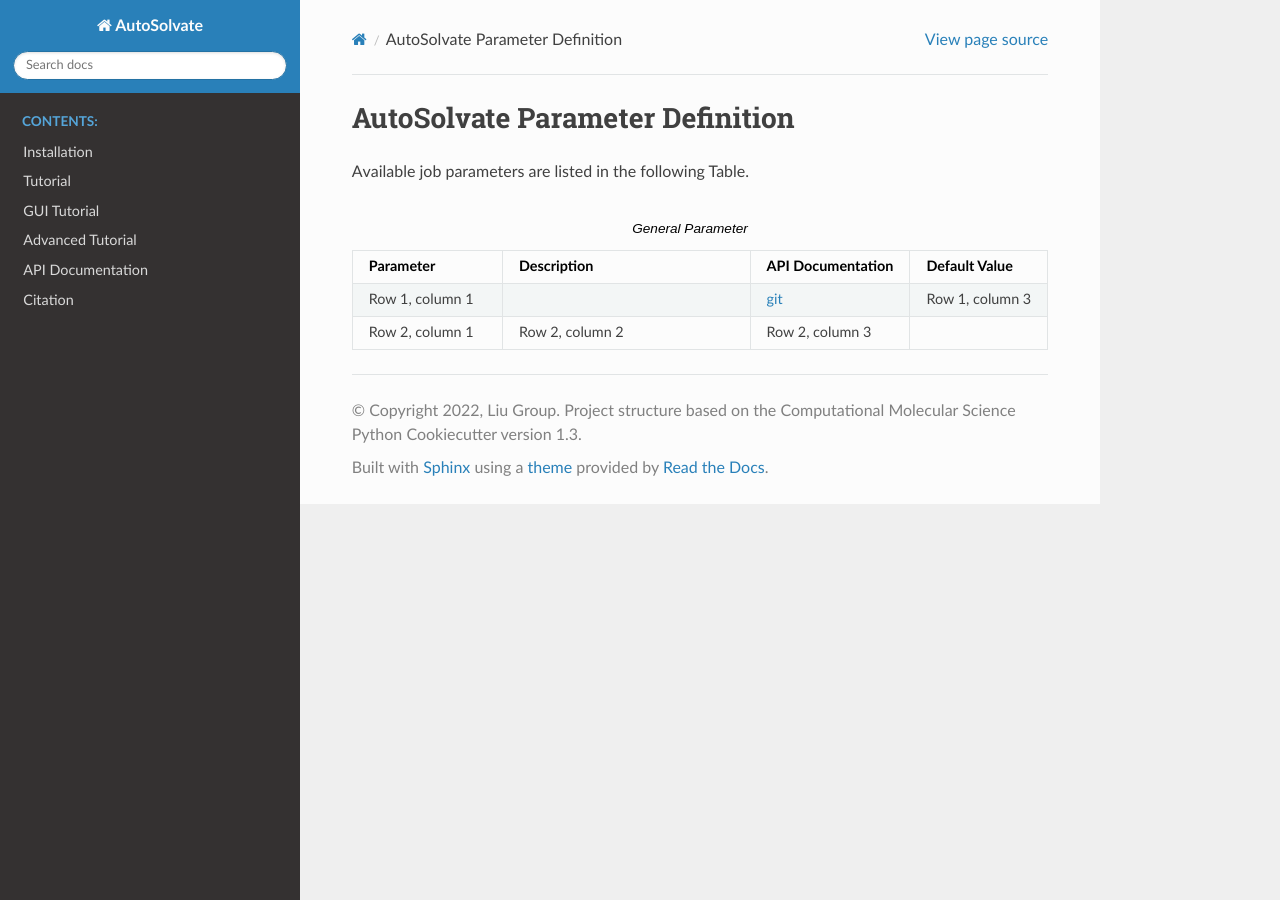
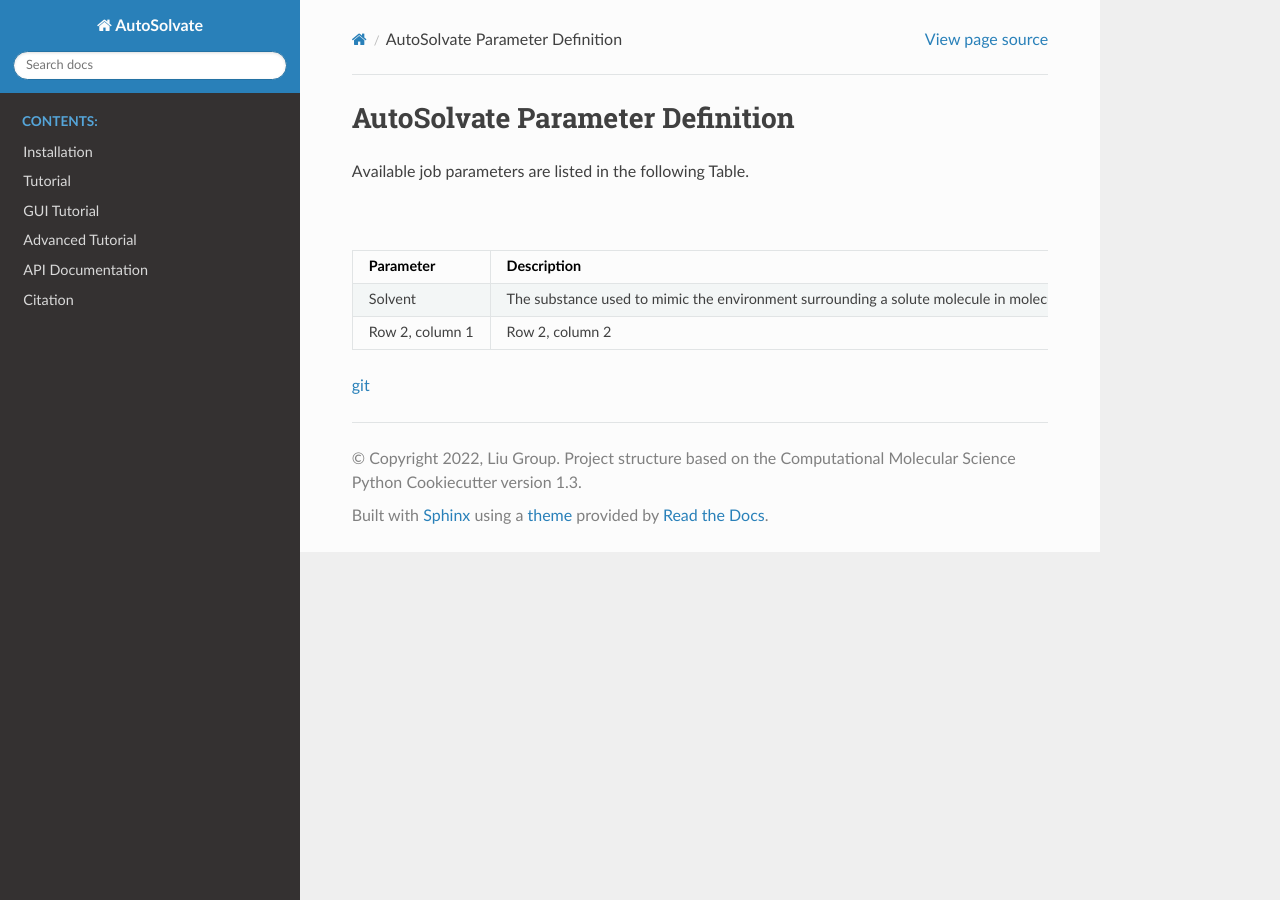
Before and after one commit to Liu-group/AutoSolvate, a Sphinx documentation site: the page built from docs/UserManual.rst, in a window 1280 px wide. Built offline with Sphinx 7.4.7 and the Read the Docs theme 2.0.0, drawn with Linux system fonts in a browser that asks for light colours; the version number could not be read and is left out.

Commit message:
Update UserManual.rst

```diff
--- a/docs/UserManual.rst
+++ b/docs/UserManual.rst
@@ -4,18 +4,19 @@
 Available job parameters are listed in the following Table.
 
 .. list-table:: General Parameter
-   :widths: 25 50 25 10
+   :widths: 25 50 25
    :header-rows: 1
 
    * - Parameter
      - Description
-     - API Documentation
      - Default Value
-   * - Row 1, column 1
-     -
-     - `git <https://git-scm.com/>`_
-     - Row 1, column 3
+   * - Solvent
+     - The substance used to mimic the environment surrounding a solute molecule in molecular interactions and dynamics studies. Available solvents:'water', 'methanol', 'chloroform', 'nma', 'acetonitrile'.
+     - 'water'
    * - Row 2, column 1
      - Row 2, column 2
      - Row 2, column 3
-     -
+
+
+
+`git <https://git-scm.com/>`_
```
